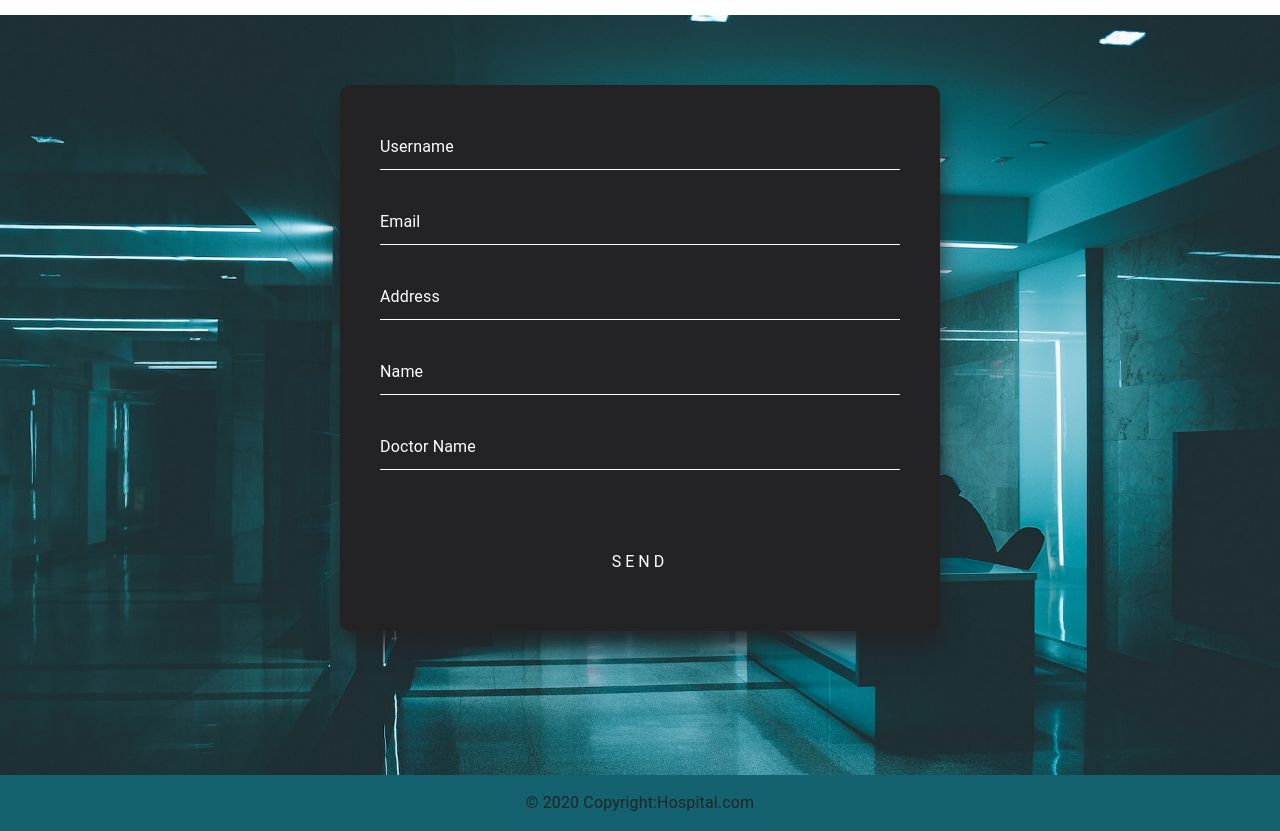
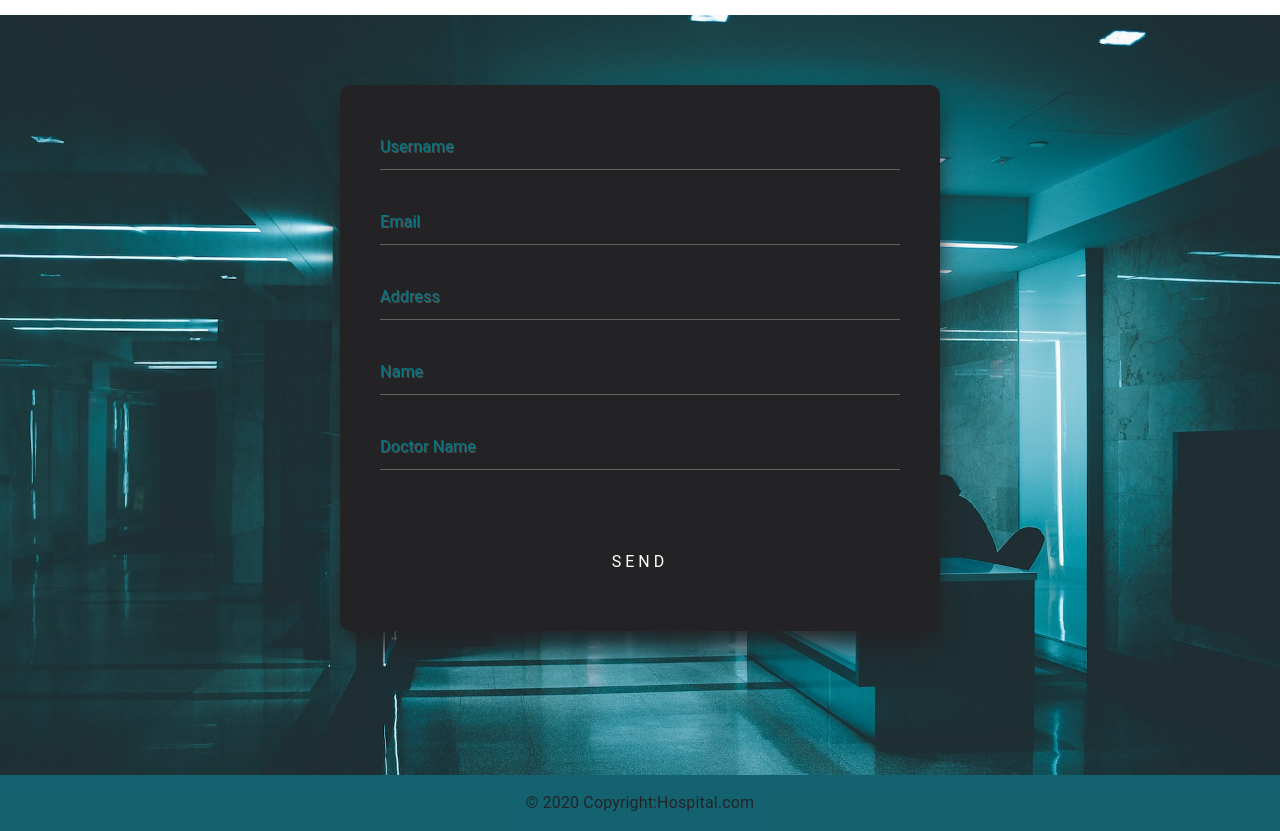
Before and after one commit to prathamsaxen/Medicine-Alarm, a React (Create React App) app in the folder client/: page / in a window 1280 px wide. Shown: the part 1240-2071 px from the top of the page. Built offline with nearby package versions, Linux system fonts and the light colour scheme.

Commit message:
signup form refix

```diff
--- a/client/src/Common/Navbar.js
+++ b/client/src/Common/Navbar.js
@@ -91,18 +91,19 @@ function Navbar(props) {
             variant="h6"
             component="div"
             sx={{ flexGrow: 1, display: { xs: 'none', sm: 'block' ,textAlign:'left'} }}
-          >
+          >  <NavLink style={{ textDecoration:'none'}} to='/'>
            <img src={Images.logo} style={{height:'35px',width:'auto'}} alt="" />
+           </NavLink>
           </Typography>
           <Box sx={{ display: { xs: 'none', sm: 'block' } }}>
 
-          <NavLink style={{ textDecoration:'none'}} to='/'>
+
           <a href='#HomePage' sx={{ color: '#fff',textDecoration:'none' }}>
                 <Button sx={{color:'white'}}>
               Home
               </Button>
              </a>
-              </NavLink>
+
               <a href='#AboutPage' sx={{ color: '#fff',textDecoration:'none' }}>
               <Button sx={{color:'white'}}>
 
--- a/client/src/Components/SIgnUp.js
+++ b/client/src/Components/SIgnUp.js
@@ -2,8 +2,8 @@ import React from 'react'
 import { Link } from 'react-router-dom'
 import Person3Icon from '@mui/icons-material/Person3';
 import LocalPhoneIcon from '@mui/icons-material/LocalPhone';
-import FmdGoodIcon from '@mui/icons-material/FmdGood';;
-
+import FmdGoodIcon from '@mui/icons-material/FmdGood';
+import LockIcon from '@mui/icons-material/Lock';
 const SIgnUp = () => {
   return (
     <div style={{paddingTop:'70px',background:'#1b7278',minHeight:'100vh',position:'relative',display:'flex',flexDirection:'row',alignItems:'center',justifyContent:'center'}}>
@@ -23,8 +23,8 @@ const SIgnUp = () => {
  <input placeholder="Phone" className="input-field" type="text" />
 </div>
 <div className="field">
- <FmdGoodIcon/>
- <input placeholder="Adress" className="input-field" type="text" />
+<LockIcon/>
+ <input placeholder="Password" className="input-field" type="password" />
 </div>
 <div className="btn">
 <Link to='/login'>   <button className="button1">&nbsp;&nbsp;&nbsp;&nbsp;&nbsp;&nbsp;Login&nbsp;&nbsp;&nbsp;&nbsp;&nbsp;&nbsp;</button> </Link>
--- a/client/src/Form.css
+++ b/client/src/Form.css
@@ -21,7 +21,7 @@
     color: #fff;
     margin-bottom: 30px;
     border: none;
-    border-bottom: 1px solid #fff;
+    border-bottom: 1px solid #636363;
     outline: none;
     background: transparent;
   }
@@ -32,10 +32,11 @@
     left: 0;
     padding: 10px 0;
     font-size: 16px;
-    color: #fff;
+    color: #027886;
+    text-shadow: 1px 1px #535353;
     pointer-events: none;
     transition: .5s;
-  }
+}
 
   .login-box .user-box input:focus ~ label,
   .login-box .user-box input:valid ~ label {
```
